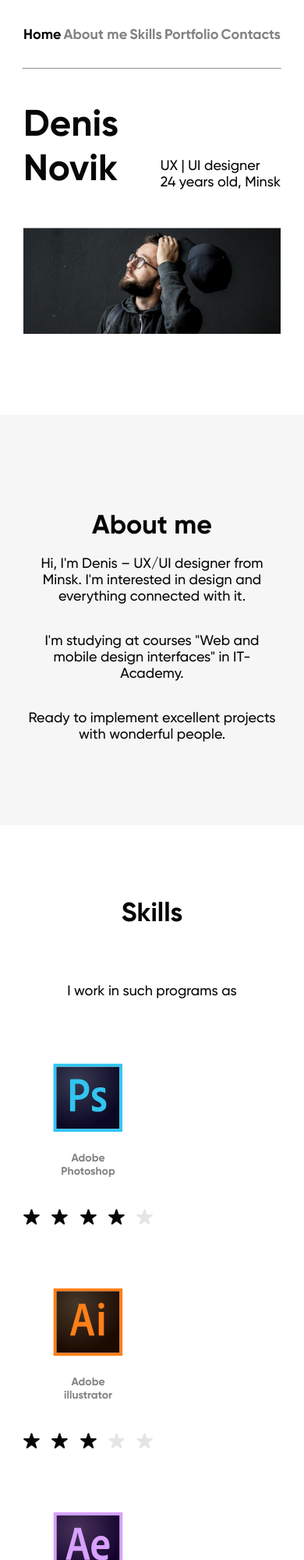
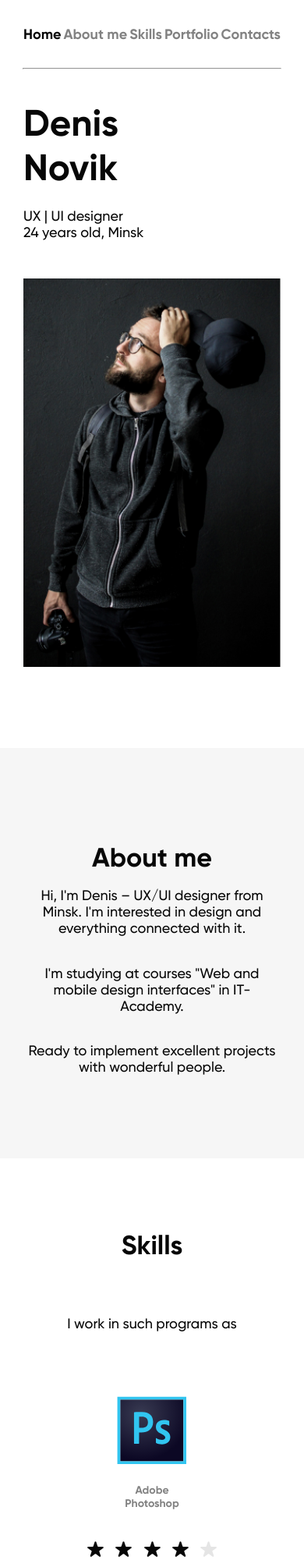
Before and after one commit to HokHHub/novikproject, a plain HTML site: page index.html in a window 390 px wide. Shown: the top 2000 px of the page at 78% size. Drawn offline with Linux system fonts and the light colour scheme.

Commit message:
add new adaptive

```diff
--- a/index.html
+++ b/index.html
@@ -23,7 +23,11 @@
                     <h1 class="head__name">Denis <br> Novik</h1>
                     <p class="head__about">UX | UI designer <br> 24 years old, Minsk</p>
                 </div>
-                <img class="head__img" src="./image/headimg.jpg" alt="Denis Novik">
+                <picture class="head__img">
+                    <source srcset="./image/novick.jpg" media="(max-width: 431px)">
+                    <img class="head__img" src="./image/headimg.jpg" alt="Denis Novik">
+                </picture>
+                <!-- <img class="head__img" src="./image/headimg.jpg" alt="Denis Novik"> -->
             </div>
         </header>
 
--- a/style.css
+++ b/style.css
@@ -326,3 +326,22 @@ hr{
 .d-none{
     display: none;
 }
+
+@media screen and (max-width:431px) {
+    .skills__programms{
+        justify-content: center;
+    }
+
+    .contacts__btn{
+        width: 100%;
+    }
+
+    .head__title{
+        flex-direction: column;
+        align-items: flex-start;
+    }
+
+    .head__name{
+        margin-bottom: 23px;
+    }
+}
```
Also changed, not shown: image/novick.jpg (added).
